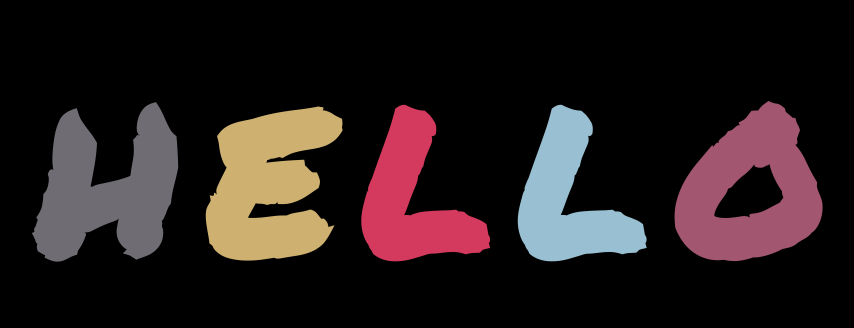
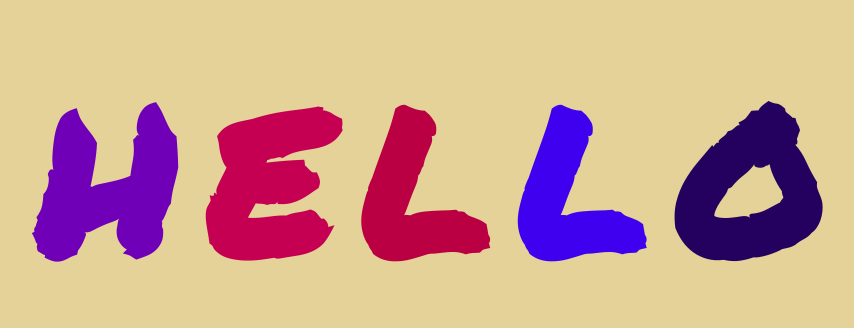
Before and after one commit to IrinaWPB/AnimatedDemo, a plain HTML site: page index.html in a window 1280 px wide. Shown: the part 242-570 px from the top of the page, without its empty margins (227-1081 px from the left). Drawn offline with Linux system fonts and the light colour scheme.

Commit message:
no green colors

```diff
--- a/app.js
+++ b/app.js
@@ -2,7 +2,7 @@ const letters = document.querySelectorAll('span');
 
 function rgbColors() {
     let r  = Math.floor(Math.random() * 256);
-    let g  = Math.floor(Math.random() * 256);
+    let g  = 0;
     let b = Math.floor(Math.random() * 256);
     return `rgb(${r},${g},${b})`;
 }
--- a/style.css
+++ b/style.css
@@ -1,5 +1,5 @@
 body {
-    background-color: black;
+    background-color: rgb(228, 210, 152);
 }
 
 h1 {
```
